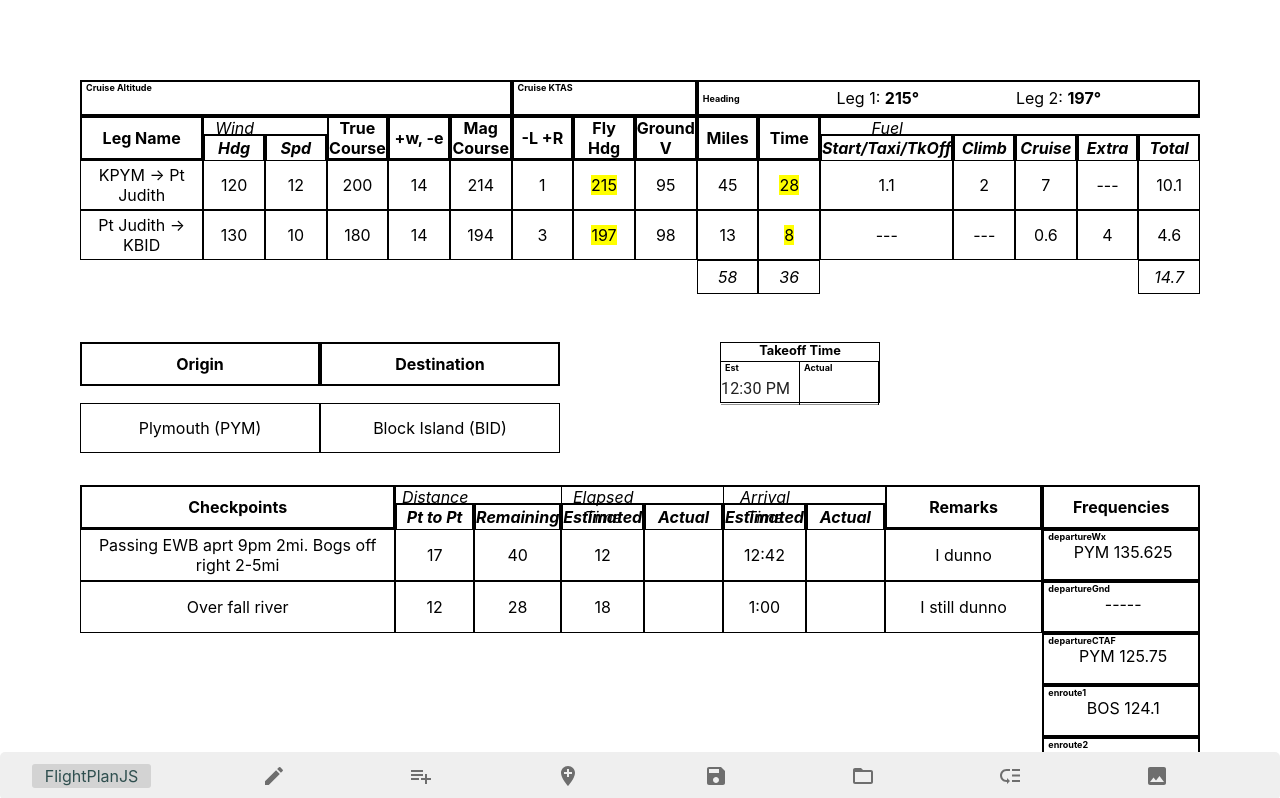
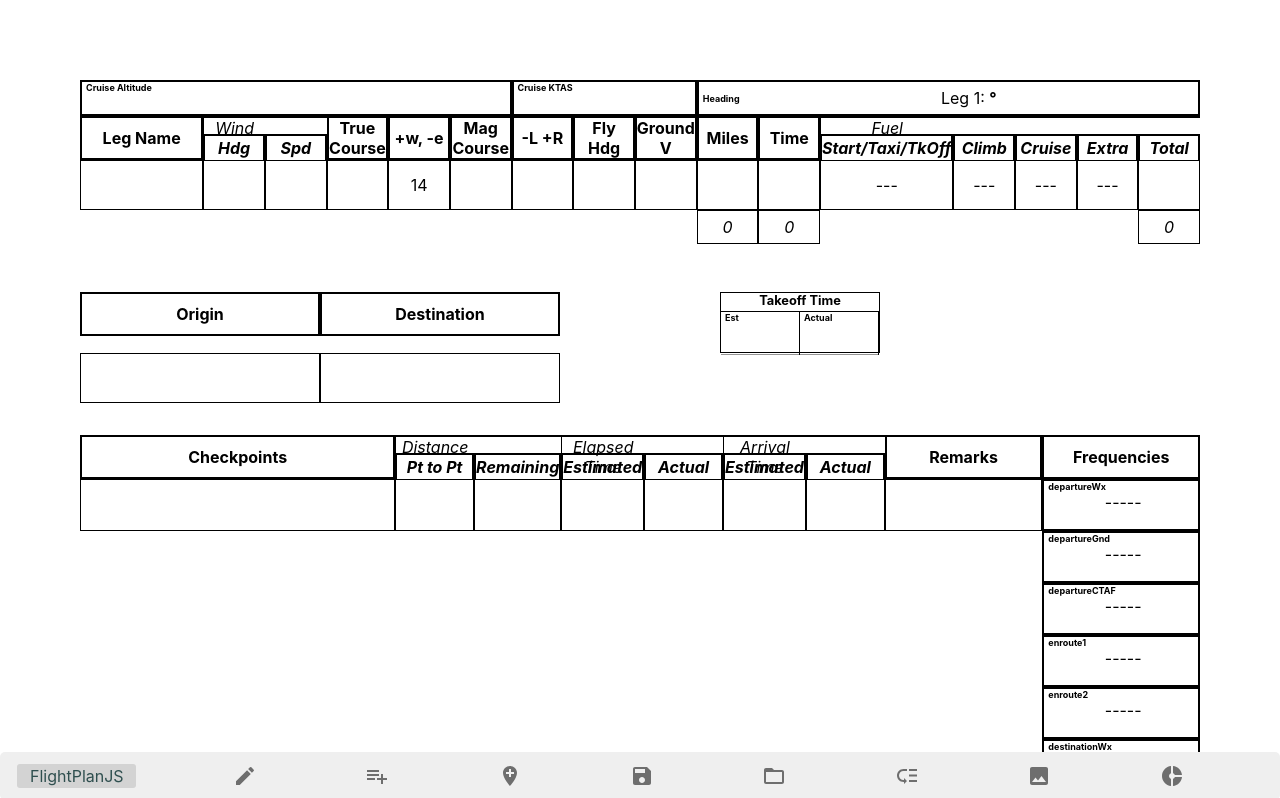
Before and after one commit to akaplo/flightplan, a React (Create React App) app: page / in a window 1280 px wide. Shown: the top 798 px of the page. Built offline with nearby package versions, Linux system fonts and the light colour scheme.

Commit message:
Start page blank and add button to populate fake data

```diff
--- a/src/ActionsBar.jsx
+++ b/src/ActionsBar.jsx
@@ -12,8 +12,9 @@ import {downloadBlobAsFile} from "./fileUtils";
 import LowPriorityIcon from '@material-ui/icons/LowPriority';
 import html2canvas from 'html2canvas';
 import ImageIcon from '@material-ui/icons/Image';
+import DonutSmallIcon from '@material-ui/icons/DonutSmall';
 
-const ActionsBar = ({ addEmptyCheckpoint, addEmptyLeg, generateFile, showCheckpointEditor, checkpointEditorVisible, loadFlightPlan, reverseFlightPlan, setActionBarVisible }) => {
+const ActionsBar = ({ addEmptyCheckpoint, addEmptyLeg, generateFile, showCheckpointEditor, checkpointEditorVisible, loadFakeData, loadFlightPlan, reverseFlightPlan, setActionBarVisible }) => {
     const inputFile = useRef(null);
     return (
         <footer className={ 'bar' }>
@@ -84,6 +85,11 @@ const ActionsBar = ({ addEmptyCheckpoint, addEmptyLeg, generateFile, showCheckpo
                     <ImageIcon/>
                 </IconButton>
             </Tooltip>
+            <Tooltip title={ 'Reverse Plan' }>
+                <IconButton onClick={ loadFakeData }>
+                    <DonutSmallIcon/>
+                </IconButton>
+            </Tooltip>
         </footer>
     );
 }
--- a/src/App.js
+++ b/src/App.js
@@ -9,35 +9,21 @@ import {computeRowCellValues} from "./computeFuncs";
 import {moveItemInArray, reverseFlightPlan} from "./utils";
 import OriginDestinationRow from "./OriginDestinationRow";
 import {generateFile} from "./fileUtils";
-import FrequenciesBox from "./FrequenciesBox";
+import * as pymToBIDFakeData from './mockdata/pym_bid';
 
 const App = () => {
     const [actionBarVisible, setActionBarVisible] = useState(true);
-    const [checkpoints, setCheckpoints] = useState([
-        { description: 'Passing EWB aprt 9pm 2mi. Bogs off right 2-5mi', distPtToPt: 17, distRemaining: 40, timeElapsedEst: 12, timeArrivedEst: '12:42', remarks: 'I dunno'},
-        { description: 'Over fall river', distPtToPt: 12, distRemaining: 28, timeElapsedEst: 18, timeArrivedEst: '1:00', remarks: 'I still dunno'}
-    ]);
-    const [destination, setDestination] = useState('Block Island (BID)');
-    const [origin, setOrigin] = useState('Plymouth (PYM)');
-    const [takeoffTimeEst, setTakeoffTimeEst] = useState(new Date().setHours(12, 30));
+    const [checkpoints, setCheckpoints] = useState([{}]);
+    const [destination, setDestination] = useState('');
+    const [origin, setOrigin] = useState('');
+    const [takeoffTimeEst, setTakeoffTimeEst] = useState(null);
     const [takeoffTimeAct, setTakeoffTimeAct] = useState(null);
 
-    const [legs, setLegs] = useState(computeRowCellValues(upperBoxHeaders, [
-        { name: 'KPYM -> Pt Judith', windHdg: 120, windSpd: 12, trueCourse: 200, magVariance: 14, magCourse: 214, windCrctAngle: 1, groundSpeed: 95, distance: 45, fuelStartTakeoff: 1.1, fuelClimb: 2, fuelCruise: 7 },
-        { name: 'Pt Judith -> KBID', windHdg: 130, windSpd: 10, trueCourse: 180, magVariance: 14, magCourse: 194, windCrctAngle: 3, groundSpeed: 98, distance: 13, fuelCruise: .6, fuelExtra: 4 }
-    ]));
+    const [legs, setLegs] = useState([{ magVariance: 14 }]);
     const [cruiseAlt, setCruiseAlt] = useState('');
     const [cruiseKTAS, setCruiseKTAS] = useState('');
     const [showRowEditor, setShowRowEditor] = useState(false)
-    const [frequencies, setFrequencies] = useState({
-        departureWx: 'PYM 135.625',
-        departureCTAF:'PYM 125.75',
-        enroute1: 'BOS 124.1',
-        enroute2: '',
-        destinationWx: 'BID 119.4',
-        destinationCTAF: 'BID 123.0',
-        other: 'PVD 123.9',
-    });
+    const [frequencies, setFrequencies] = useState({});
   return (
       <MuiPickersUtilsProvider utils={ MomentUtils }>
         <div className="App">
@@ -86,6 +72,13 @@ const App = () => {
                     addEmptyCheckpoint={ () => setCheckpoints([ ...checkpoints, []]) }
                     addEmptyLeg={ () => setLegs(computeRowCellValues(upperBoxHeaders, [ ...legs, []])) }
                     generateFile={ () => generateFile(cruiseAlt, cruiseKTAS, legs, checkpoints, [], [], origin, destination) }
+                    loadFakeData={ () => {
+                        setLegs(computeRowCellValues(upperBoxHeaders, pymToBIDFakeData.legs));
+                        setCheckpoints(pymToBIDFakeData.checkpoints);
+                        setDestination(pymToBIDFakeData.destination);
+                        setOrigin(pymToBIDFakeData.origin);
+                        setTakeoffTimeEst(pymToBIDFakeData.takeoffTimeEst);
+                    }}
                     loadFlightPlan={ ({ cruiseAltitude, cruiseKTAS, legs, checkpoints, frequencies, notes, origin, destination }) => {
                         setCruiseAlt(cruiseAltitude);
                         setCruiseKTAS(cruiseKTAS);
--- a/src/Cell.jsx
+++ b/src/Cell.jsx
@@ -14,7 +14,7 @@ export const determineValue = (header, rows, rowNum) => {
         valToDisplay = header.defaultValue;
     }
     if (header.isHeading) {
-        valToDisplay = capHeading(rows[rowNum][header.val]).toString().padStart(3, '0');
+        valToDisplay = capHeading(rows[rowNum][header.val])?.toString()?.padStart(3, '0') || '';
 
     }
     return valToDisplay
--- a/src/LowerBox.jsx
+++ b/src/LowerBox.jsx
@@ -11,7 +11,7 @@ function LowerBox({ checkpoints, className, frequencies, moveRow, removeRow, set
     const lowerBoxHeaders = [
         {text: 'Checkpoints', loc: `span 4 / 5`, val: 'description'},
         { text: 'Pt to Pt', loc: 5, val: 'distPtToPt', sectionName: 'Distance', halfHeight: true },
-        {text: 'Remaining', loc: 6, val: 'distRemaining', halfHeight: true, readOnly: true },
+        {text: 'Remaining', loc: 6, val: 'distRemaining', halfHeight: true },
         {text: 'Estimated', loc: 7, val: 'timeElapsedEst', sectionName: 'Elapsed Time', halfHeight: true },
         {text: 'Actual', loc: 8, val: 'timeElapsedAct', halfHeight: true },
         {text: 'Estimated', loc: 9, val: 'timeArrivedEst', sectionName: 'Arrival Time', halfHeight: true },
--- a/src/computeFuncs.js
+++ b/src/computeFuncs.js
@@ -11,16 +11,20 @@ import { capHeading, getDistance} from "./utils";
 /**
  *
  */
-export const sum = (mappings) =>
-    Math.round(Object
-        .values(mappings)
-        .filter(val => val !== undefined && val !== null)
-        .reduce((accumulator, currentValue) => {
-            const curVal = Number.parseFloat(currentValue, 10) || 0;
-            const prevVal = Number.parseFloat(accumulator) || 0;
-            return prevVal + curVal;
-        }) * 10) / 10;
+export const sum = (mappings) => {
+    const filteredValues = Object.values(mappings).filter(val => val !== undefined && val !== null);
 
+    if (filteredValues.length > 0) {
+        return Math.round(filteredValues
+            .reduce((accumulator, currentValue) => {
+                const curVal = Number.parseFloat(currentValue, 10) || 0;
+                const prevVal = Number.parseFloat(accumulator) || 0;
+                return prevVal + curVal;
+            }) * 10) / 10;
+    } else {
+        return 0;
+    }
+};
 /** Requires [ { groundSpeed: <> }, { distance: <> } ]*/
 export const flightTime = (mappings) => {
     const distance = Number.parseFloat(mappings['distance']) || 0;
--- /dev/null
+++ b/src/mockdata/pym_bid.js
@@ -0,0 +1,25 @@
+export const legs = [
+    { name: 'KPYM -> Pt Judith', windHdg: 120, windSpd: 12, trueCourse: 200, magVariance: 14, magCourse: 214, windCrctAngle: 1, groundSpeed: 95, distance: 45, fuelStartTakeoff: 1.1, fuelClimb: 2, fuelCruise: 7 },
+    { name: 'Pt Judith -> KBID', windHdg: 130, windSpd: 10, trueCourse: 180, magVariance: 14, magCourse: 194, windCrctAngle: 3, groundSpeed: 98, distance: 13, fuelCruise: .6, fuelExtra: 4 }
+]
+
+export const destination = 'Block Island (BID)';
+
+export const origin = 'Plymouth (PYM)';
+
+export const takeoffTimeEst = new Date().setHours(12, 30);
+
+export const frequencies = {
+    departureWx: 'PYM 135.625',
+    departureCTAF:'PYM 125.75',
+    enroute1: 'BOS 124.1',
+    enroute2: '',
+    destinationWx: 'BID 119.4',
+    destinationCTAF: 'BID 123.0',
+    other: 'PVD 123.9',
+};
+
+export const checkpoints = [
+    { description: 'Passing EWB aprt 9pm 2mi. Bogs off right 2-5mi', distPtToPt: 17, distRemaining: 40, timeElapsedEst: 12, timeArrivedEst: '12:42', remarks: 'I dunno'},
+    { description: 'Over fall river', distPtToPt: 12, distRemaining: 28, timeElapsedEst: 18, timeArrivedEst: '1:00', remarks: 'I still dunno'}
+]
```
